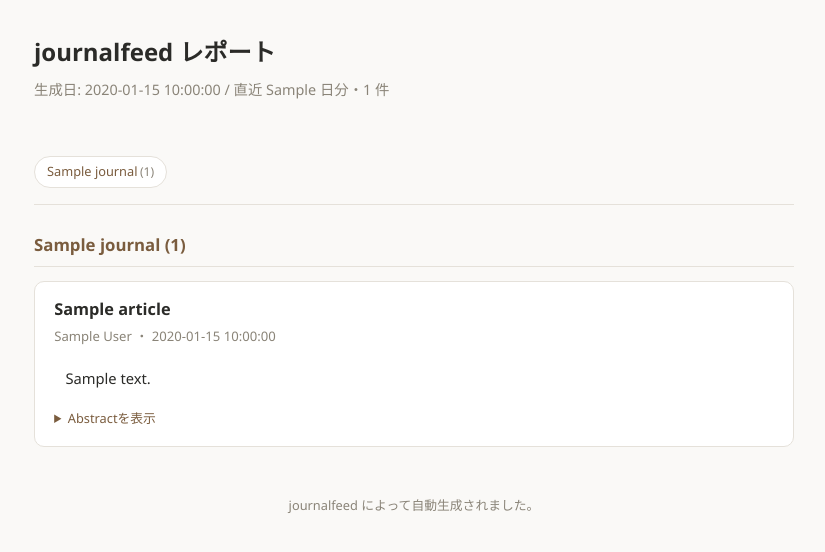
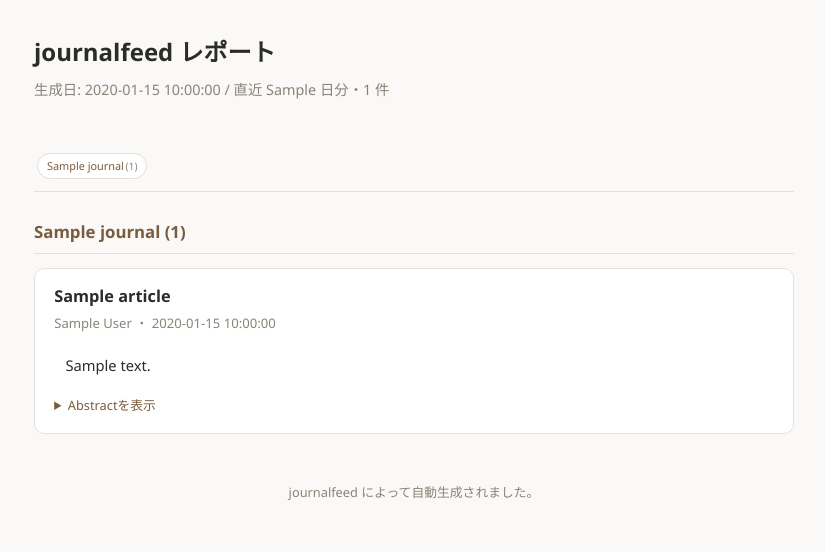
Before and after one commit to fazzz/journalfeed, a Python web app: template templates/report.html.j2 in a window 1280 px wide. Shown: the top 552 px of the page, without its empty margins (226-1051 px from the left). Run offline with Jinja, Linux system fonts and the light colour scheme; the template is opened without the code that fills it: most values are stand-ins (such as "Sample title", 1, 10 or a date in 2020).

Commit message:
Modify report-template.

```diff
--- a/templates/report.html.j2
+++ b/templates/report.html.j2
@@ -29,7 +29,7 @@
   header { margin-bottom: 2.5rem; }
   header h1 { font-size: 1.5rem; margin: 0 0 0.3rem; }
   header p { color: var(--muted); margin: 0; font-size: 0.9rem; }
-  .journal-section { margin-bottom: 2.4rem; scroll-margin-top: 6rem; }
+  .journal-section { margin-bottom: 2.4rem; scroll-margin-top: 8.5rem; }
   .journal-section h2 {
     font-size: 1.05rem;
     border-bottom: 1px solid var(--border);
@@ -42,24 +42,27 @@
     z-index: 10;
     display: flex;
     flex-wrap: wrap;
-    gap: 0.4rem 0.6rem;
+    align-content: flex-start;
+    gap: 0.3rem 0.4rem;
     background: var(--bg);
-    padding: 0.9rem 0 1rem;
+    padding: 0.7rem 0.2rem 0.8rem;
     margin-bottom: 1.6rem;
     border-bottom: 1px solid var(--border);
+    max-height: 7rem;
+    overflow-y: auto;
   }
   .toc-item {
-    font-size: 0.8rem;
+    font-size: 0.68rem;
     color: var(--accent);
     text-decoration: none;
     background: var(--card-bg);
     border: 1px solid var(--border);
     border-radius: 999px;
-    padding: 0.25rem 0.75rem;
+    padding: 0.15rem 0.55rem;
     white-space: nowrap;
   }
   .toc-item:hover { background: var(--summary-ok-bg); }
-  .toc-count { color: var(--muted); font-size: 0.76rem; margin-left: 0.15rem; }
+  .toc-count { color: var(--muted); font-size: 0.64rem; margin-left: 0.1rem; }
   .article {
     background: var(--card-bg);
     border: 1px solid var(--border);
```
